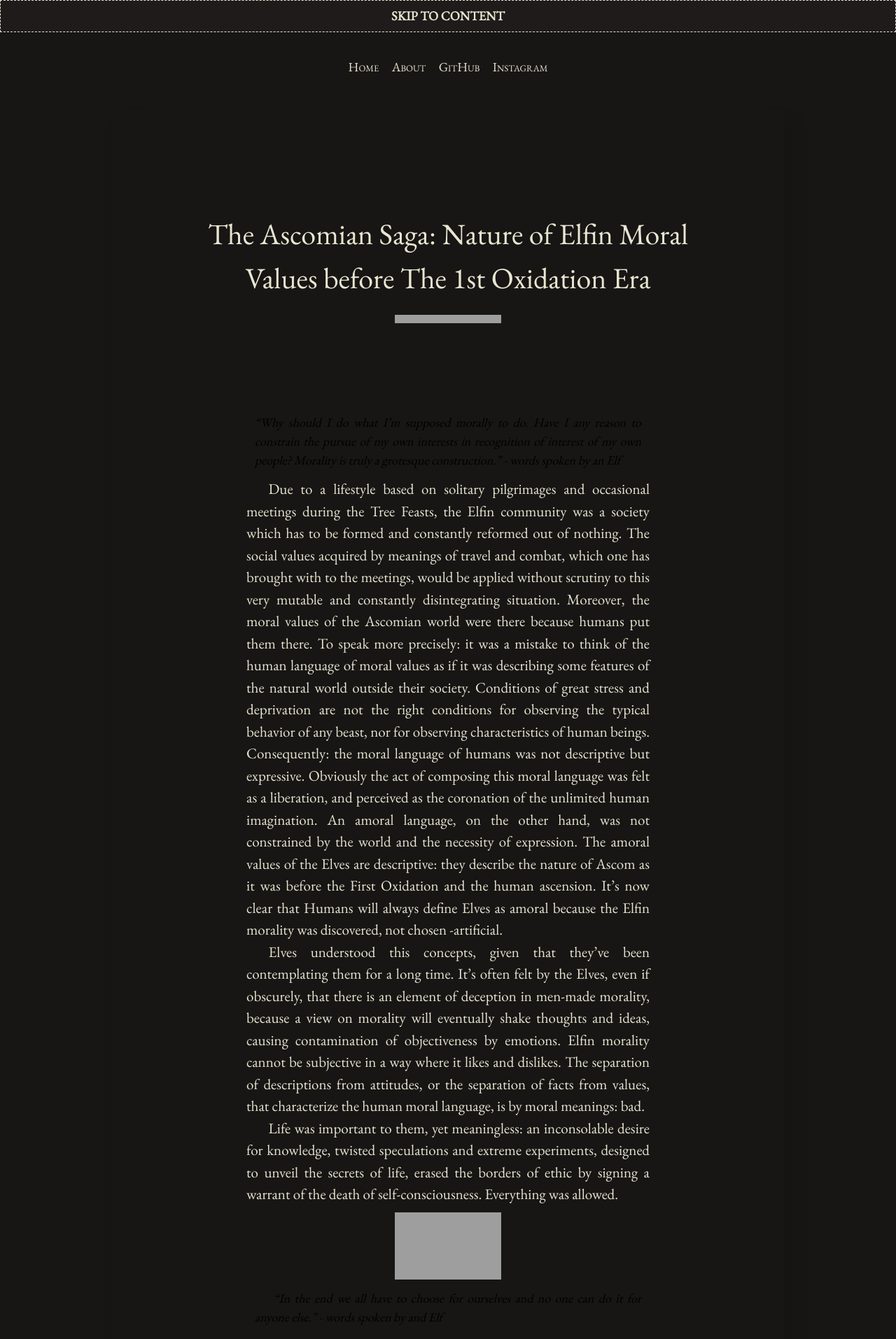
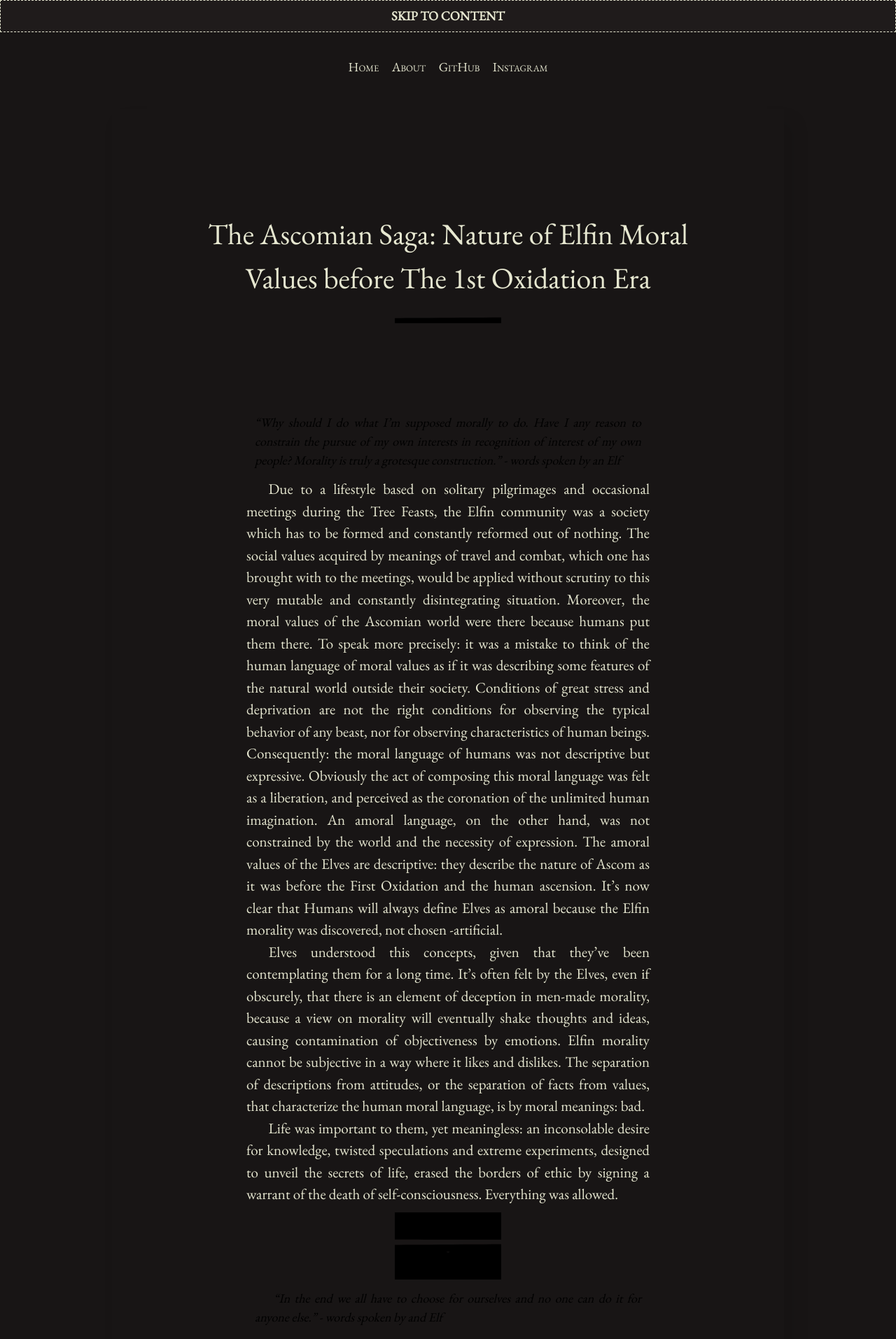
Before and after one commit to InexistentThirdChimera/InexistentThirdChimera.github.io, a Jekyll site: the page built from _posts/2022-08-18-the-ascomian-saga-elfin-moral-values-before-the-first-oxidation-era.md, in a window 1280 px wide. Shown: the top 1914 px of the page at 70% size. Built offline with Jekyll 4.4.1, drawn with Linux system fonts in a browser that asks for light colours.

Commit message:
sworddivider.svd added

```diff
--- a/_sass/_mixins.scss
+++ b/_sass/_mixins.scss
@@ -4,6 +4,6 @@
   width: 152px;
   height: 12px;
   margin: .5em auto .5em;
-  background: url(#{$asset_url}/images/divider.png.crdownload) no-repeat center;
+  background: url(#{$asset_url}/images/sworddivider.svg) no-repeat center;
 
 }
```
Also changed, not shown: assets/images/sworddivider.svg (added).
